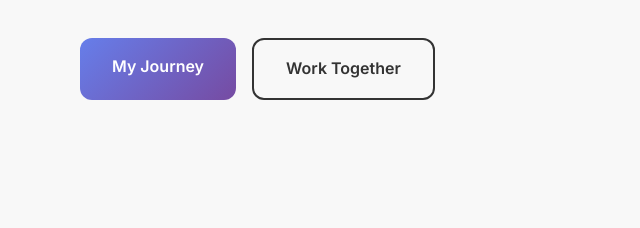
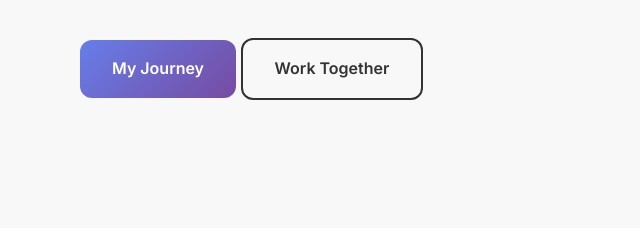
Before and after one commit to aryanparte03/aryanparte_portfolio, a Flask app: page /about in a window 1280 px wide. Shown: the part 566-794 px from the top of the page, without its empty margins (0-640 px from the left). Run offline with Flask 3, Linux system fonts and the light colour scheme.

Commit message:
Update about.html

```diff
--- a/templates/about.html
+++ b/templates/about.html
@@ -11,9 +11,9 @@
             I'm an MBA Tech student at NMIMS Mumbai, majoring in Business Intelligence & Analytics.
             With a foundation in Computer Engineering and a passion for solving data problems, I combine my development skills with analytical thinking to create impactful dashboards, automate data workflows, and build web applications that scale.
         </p>
-        <div style="display: flex; gap: 1rem; margin-top: 2rem;">
-            <a href="#experience" class="btn">My Journey</a>
-            <a href="{{ url_for('contact') }}" class="btn" style="background: transparent; color: var(--text-color); border: 2px solid var(--text-color);">Work Together</a>
+        <div class="about-btn-group">
+          <a href="#experience" class="btn btn-solid">My Journey</a>
+          <a href="{{ url_for('contact') }}" class="btn btn-outline lets-chat-btn">Work Together</a>
         </div>
     </div>
 
@@ -182,7 +182,9 @@
             Whether it's scraping data from 100+ pages or building an interactive dashboard for your next big idea,
             I'm here to simplify and elevate your data journey.
         </p>
-        <a href="{{ url_for('contact') }}" class="btn" style="background: var(--white); color: var(--text-color);">Get in Touch</a>
+        <div class="about-btn-single">
+          <a href="{{ url_for('contact') }}" class="btn btn-solid btn-bounce lets-chat-btn">Get in Touch</a>
+        </div>
     </div>
 </section>
 {% endblock %}
```
